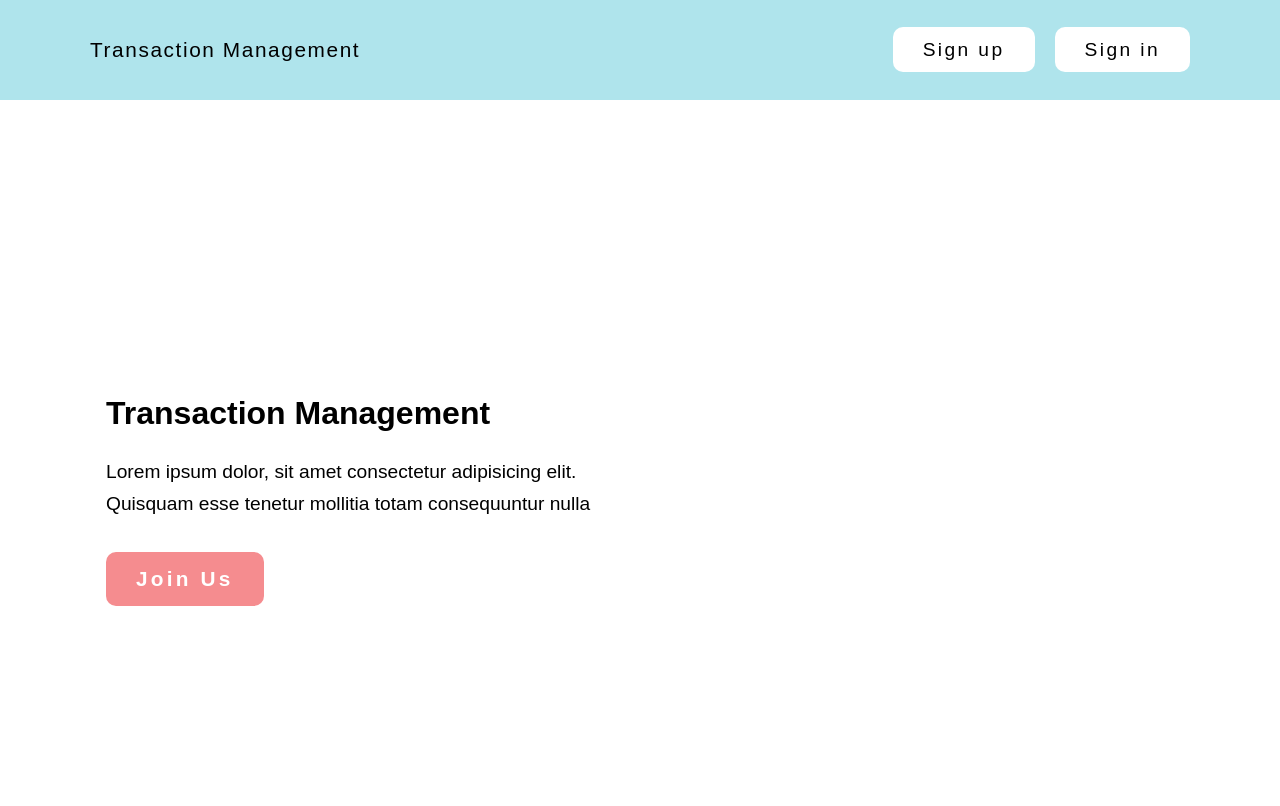
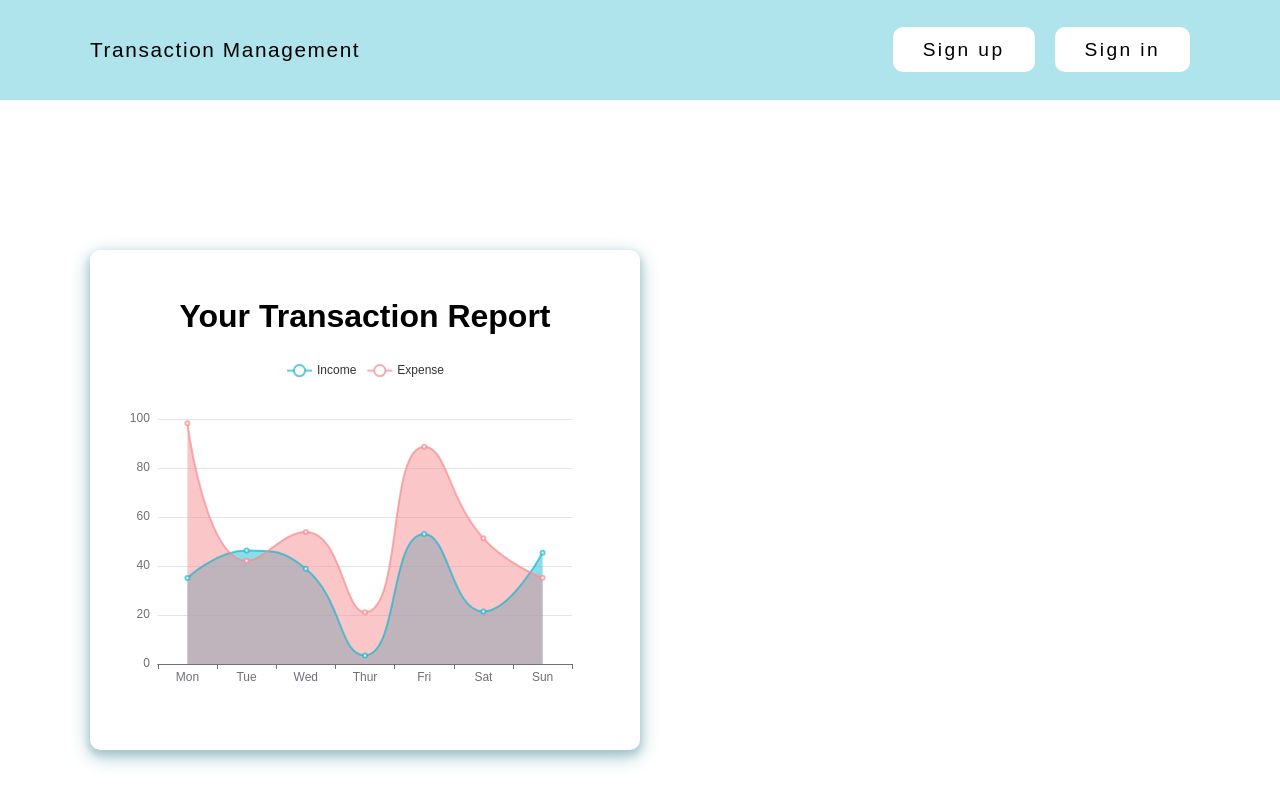
Before and after one commit to fffanfannn/p2-funds-management-frontend-5, a Vue app: page / in a window 1280 px wide. Shown: the top 806 px of the page. Built offline with nearby package versions, Linux system fonts and the light colour scheme.

Commit message:
dynamic report in welcome page

```diff
--- a/src/App.vue
+++ b/src/App.vue
@@ -526,11 +526,15 @@ body {
         justify-content: center;
         height: 500px;
         width: 50%;
+        border-radius: 10px;
+        box-shadow: 0 4px 8px 0 rgb(165, 197, 202),
+          0 6px 20px 0 rgb(166, 202, 207);
 
         h1 {
+          text-align: center;
           font-size: 2rem;
           font-weight: 700;
-          margin-bottom: 1.5rem;
+          margin: 2rem auto 1.5rem auto;
         }
 
         p {
@@ -556,7 +560,7 @@ body {
   }
 
   .signBox {
-    margin-top: 5rem;
+    // margin-top: 5rem;
     padding: 3rem;
     border-radius: 10px;
     background-color: rgb(194, 234, 240);
--- a/src/views/WelcomeView.vue
+++ b/src/views/WelcomeView.vue
@@ -14,12 +14,9 @@
     <div class="container">
       <div class="pageContent">
         <div class="leftdiv">
-          <h1>Transaction Management</h1>
-          <p>
-            Lorem ipsum dolor, sit amet consectetur adipisicing elit. Quisquam
-            esse tenetur mollitia totam consequuntur nulla
-          </p>
-          <a href="">Join Us</a>
+          <h1>Your Transaction Report</h1>
+
+          <echarts class="echart" :option="option1" />
         </div>
         <div class="rightdiv">
           <router-view></router-view>
@@ -28,3 +25,89 @@
     </div>
   </section>
 </template>
+
+<script>
+import { ref, computed } from "vue";
+export default {
+  name: "WelcomeView",
+  setup() {
+    const data = ref([
+      { value: 50, name: "Mon" },
+      { value: 125, name: "Tue" },
+      { value: 245, name: "Wed" },
+      { value: 147, name: "Thur" },
+      { value: 260, name: "Fri" },
+      { value: 105, name: "Sat" },
+      { value: 326, name: "Sun" },
+    ]);
+
+    setInterval(() => {
+      data.value = data.value.map((item) => ({
+        ...item,
+        value: Math.random() * 100,
+      }));
+    }, 3000);
+
+    const data1 = ref([
+      { value: 326, name: "Mon" },
+      { value: 175, name: "Tue" },
+      { value: 60, name: "Wed" },
+      { value: 47, name: "Thur" },
+      { value: 245, name: "Fri" },
+      { value: 125, name: "Sat" },
+      { value: 50, name: "Sun" },
+    ]);
+
+    setInterval(() => {
+      data1.value = data1.value.map((item) => ({
+        ...item,
+        value: Math.random() * 100,
+      }));
+    }, 3000);
+
+    const option1 = computed(() => {
+      return {
+        legend: {},
+        xAxis: {
+          data: data.value.map((d) => d.name),
+        },
+        yAxis: {
+          type: "value",
+        },
+        series: [
+          {
+            name: "Income",
+            type: "line",
+            smooth: true,
+            areaStyle: {},
+            data: data.value.map((d) => d.value),
+            itemStyle: {
+              normal: {
+                barBorderColor: "rgb(25, 183, 207, 0.7)",
+                color: "rgb(25, 183, 207, 0.7)",
+              },
+            },
+          },
+          {
+            name: "Expense",
+            type: "line",
+            smooth: true,
+            areaStyle: {},
+            data: data1.value.map((d) => d.value),
+            itemStyle: {
+              normal: {
+                barBorderColor: "rgb(245, 140, 143, 0.7)",
+                color: "rgb(245, 140, 143, 0.7)",
+              },
+            },
+          },
+        ],
+      };
+    });
+
+    return {
+      option1,
+    };
+  },
+};
+</script>
```
Also changed, not shown: 1 other file (tests, documents, lock files or other folders).
